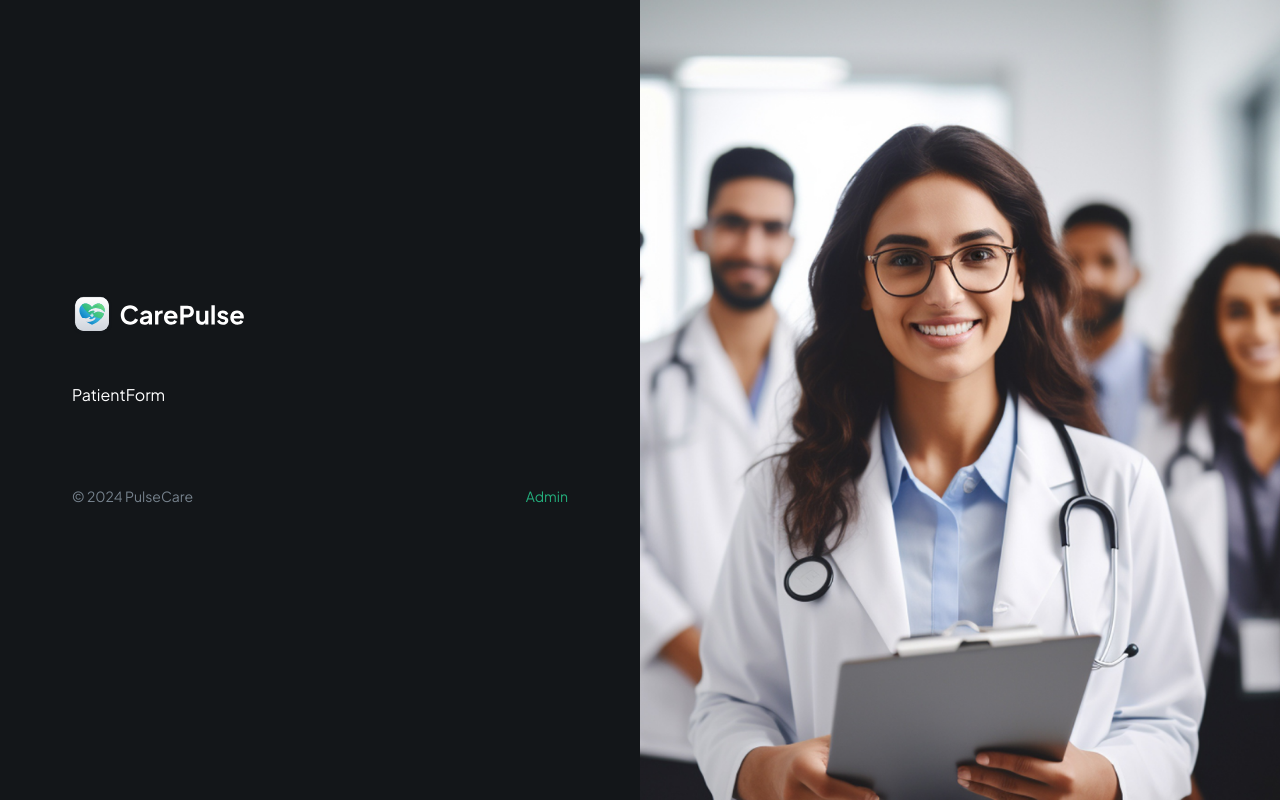
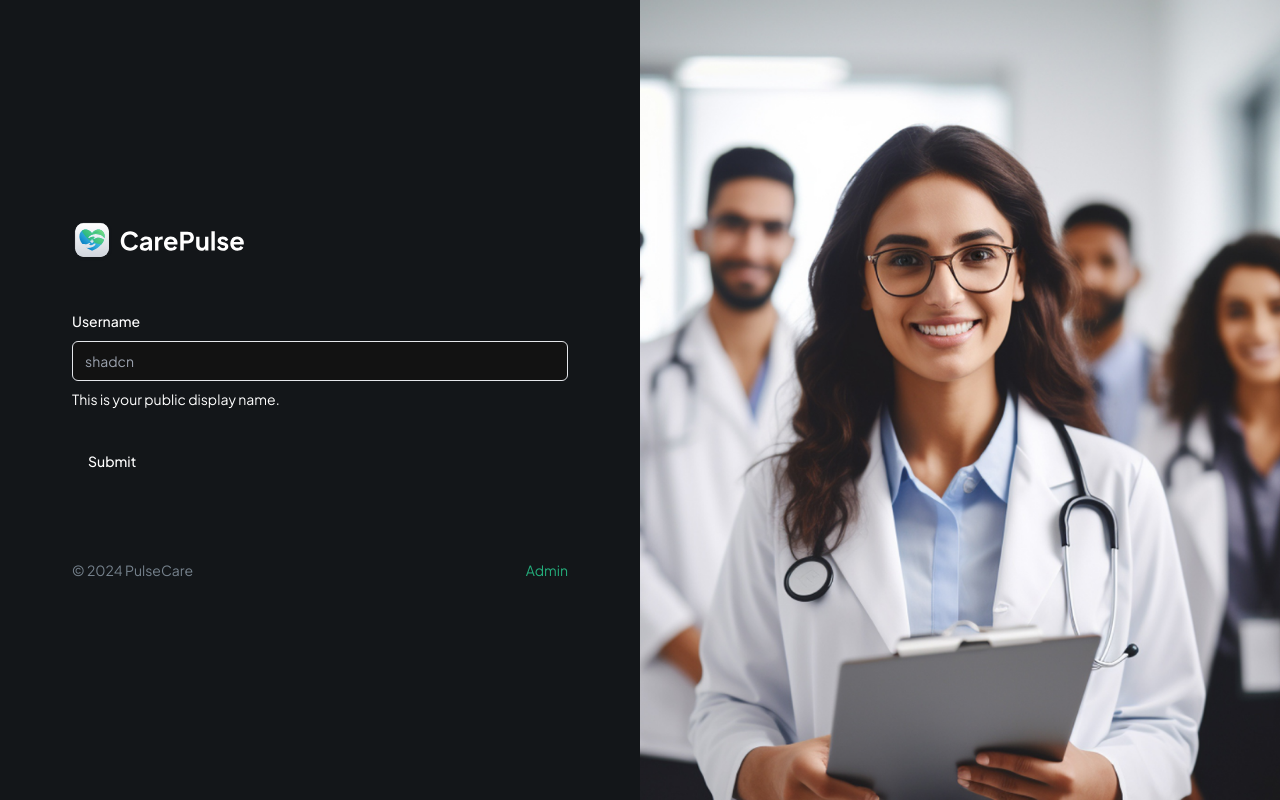
Before and after one commit to WCanirinka/pulsecare, a Next.js app: page / in a window 1280 px wide. Built offline with nearby package versions, Linux system fonts and the light colour scheme.

Commit message:
Add form

```diff
--- a/app/page.tsx
+++ b/app/page.tsx
@@ -5,6 +5,8 @@
 export default function Home() {
   return (
     <div className="flex h-screen max-h-screen">
+      {/* TODO: OTP Verification | Passkey modal */}
+
       <section className="remove-scrollbar container my-auto">
         <div className="sub-container max-w-[496px]">
           <Image
--- a/components/forms/PatientForm.tsx
+++ b/components/forms/PatientForm.tsx
@@ -1,8 +1,58 @@
-import React from 'react'
+import { zodResolver } from "@hookform/resolvers/zod"
+import { useForm } from "react-hook-form"
+import { z } from "zod"
+import { Button } from "@/components/ui/button"
+import {
+  Form,
+  FormControl,
+  FormDescription,
+  FormField,
+  FormItem,
+  FormLabel,
+  FormMessage,
+} from "@/components/ui/form"
+import { Input } from "@/components/ui/input"
 
-function PatientForm() {
+const formSchema = z.object({
+  username: z.string().min(2, {
+    message: "Username must be at least 2 characters.",
+  }),
+})
+
+const PatientForm = () => {
+  const form = useForm<z.infer<typeof formSchema>>({
+    resolver: zodResolver(formSchema),
+    defaultValues: {
+      username: "",
+    },
+  })
+
+  function onSubmit(values: z.infer<typeof formSchema>) {
+    console.log(values)
+  }
+
   return (
-    <div>PatientForm</div>
+    <Form {...form}>
+      <form onSubmit={form.handleSubmit(onSubmit)} className="space-y-8">
+        <FormField
+          control={form.control}
+          name="username"
+          render={({ field }) => (
+            <FormItem>
+              <FormLabel>Username</FormLabel>
+              <FormControl>
+                <Input placeholder="shadcn" {...field} />
+              </FormControl>
+              <FormDescription>
+                This is your public display name.
+              </FormDescription>
+              <FormMessage />
+            </FormItem>
+          )}
+        />
+        <Button type="submit">Submit</Button>
+      </form>
+    </Form>
   )
 }
 
--- /dev/null
+++ b/components/ui/form.tsx
@@ -0,0 +1,178 @@
+"use client"
+
+import * as React from "react"
+import * as LabelPrimitive from "@radix-ui/react-label"
+import { Slot } from "@radix-ui/react-slot"
+import {
+  Controller,
+  ControllerProps,
+  FieldPath,
+  FieldValues,
+  FormProvider,
+  useFormContext,
+} from "react-hook-form"
+
+import { cn } from "@/lib/utils"
+import { Label } from "@/components/ui/label"
+
+const Form = FormProvider
+
+type FormFieldContextValue<
+  TFieldValues extends FieldValues = FieldValues,
+  TName extends FieldPath<TFieldValues> = FieldPath<TFieldValues>
+> = {
+  name: TName
+}
+
+const FormFieldContext = React.createContext<FormFieldContextValue>(
+  {} as FormFieldContextValue
+)
+
+const FormField = <
+  TFieldValues extends FieldValues = FieldValues,
+  TName extends FieldPath<TFieldValues> = FieldPath<TFieldValues>
+>({
+  ...props
+}: ControllerProps<TFieldValues, TName>) => {
+  return (
+    <FormFieldContext.Provider value={{ name: props.name }}>
+      <Controller {...props} />
+    </FormFieldContext.Provider>
+  )
+}
+
+const useFormField = () => {
+  const fieldContext = React.useContext(FormFieldContext)
+  const itemContext = React.useContext(FormItemContext)
+  const { getFieldState, formState } = useFormContext()
+
+  const fieldState = getFieldState(fieldContext.name, formState)
+
+  if (!fieldContext) {
+    throw new Error("useFormField should be used within <FormField>")
+  }
+
+  const { id } = itemContext
+
+  return {
+    id,
+    name: fieldContext.name,
+    formItemId: `${id}-form-item`,
+    formDescriptionId: `${id}-form-item-description`,
+    formMessageId: `${id}-form-item-message`,
+    ...fieldState,
+  }
+}
+
+type FormItemContextValue = {
+  id: string
+}
+
+const FormItemContext = React.createContext<FormItemContextValue>(
+  {} as FormItemContextValue
+)
+
+const FormItem = React.forwardRef<
+  HTMLDivElement,
+  React.HTMLAttributes<HTMLDivElement>
+>(({ className, ...props }, ref) => {
+  const id = React.useId()
+
+  return (
+    <FormItemContext.Provider value={{ id }}>
+      <div ref={ref} className={cn("space-y-2", className)} {...props} />
+    </FormItemContext.Provider>
+  )
+})
+FormItem.displayName = "FormItem"
+
+const FormLabel = React.forwardRef<
+  React.ElementRef<typeof LabelPrimitive.Root>,
+  React.ComponentPropsWithoutRef<typeof LabelPrimitive.Root>
+>(({ className, ...props }, ref) => {
+  const { error, formItemId } = useFormField()
+
+  return (
+    <Label
+      ref={ref}
+      className={cn(error && "text-destructive", className)}
+      htmlFor={formItemId}
+      {...props}
+    />
+  )
+})
+FormLabel.displayName = "FormLabel"
+
+const FormControl = React.forwardRef<
+  React.ElementRef<typeof Slot>,
+  React.ComponentPropsWithoutRef<typeof Slot>
+>(({ ...props }, ref) => {
+  const { error, formItemId, formDescriptionId, formMessageId } = useFormField()
+
+  return (
+    <Slot
+      ref={ref}
+      id={formItemId}
+      aria-describedby={
+        !error
+          ? `${formDescriptionId}`
+          : `${formDescriptionId} ${formMessageId}`
+      }
+      aria-invalid={!!error}
+      {...props}
+    />
+  )
+})
+FormControl.displayName = "FormControl"
+
+const FormDescription = React.forwardRef<
+  HTMLParagraphElement,
+  React.HTMLAttributes<HTMLParagraphElement>
+>(({ className, ...props }, ref) => {
+  const { formDescriptionId } = useFormField()
+
+  return (
+    <p
+      ref={ref}
+      id={formDescriptionId}
+      className={cn("text-sm text-muted-foreground", className)}
+      {...props}
+    />
+  )
+})
+FormDescription.displayName = "FormDescription"
+
+const FormMessage = React.forwardRef<
+  HTMLParagraphElement,
+  React.HTMLAttributes<HTMLParagraphElement>
+>(({ className, children, ...props }, ref) => {
+  const { error, formMessageId } = useFormField()
+  const body = error ? String(error?.message) : children
+
+  if (!body) {
+    return null
+  }
+
+  return (
+    <p
+      ref={ref}
+      id={formMessageId}
+      className={cn("text-sm font-medium text-destructive", className)}
+      {...props}
+    >
+      {body}
+    </p>
+  )
+})
+FormMessage.displayName = "FormMessage"
+
+export {
+  useFormField,
+  Form,
+  FormItem,
+  FormLabel,
+  FormControl,
+  FormDescription,
+  FormMessage,
+  FormField,
+}
--- /dev/null
+++ b/components/ui/input.tsx
@@ -0,0 +1,25 @@
+import * as React from "react"
+
+import { cn } from "@/lib/utils"
+
+export interface InputProps
+  extends React.InputHTMLAttributes<HTMLInputElement> {}
+
+const Input = React.forwardRef<HTMLInputElement, InputProps>(
+  ({ className, type, ...props }, ref) => {
+    return (
+      <input
+        type={type}
+        className={cn(
+          "flex h-10 w-full rounded-md border border-input bg-background px-3 py-2 text-sm ring-offset-background file:border-0 file:bg-transparent file:text-sm file:font-medium placeholder:text-muted-foreground focus-visible:outline-none focus-visible:ring-2 focus-visible:ring-ring focus-visible:ring-offset-2 disabled:cursor-not-allowed disabled:opacity-50",
+          className
+        )}
+        ref={ref}
+        {...props}
+      />
+    )
+  }
+)
+Input.displayName = "Input"
+
+export { Input }
--- /dev/null
+++ b/components/ui/label.tsx
@@ -0,0 +1,26 @@
+"use client"
+
+import * as React from "react"
+import * as LabelPrimitive from "@radix-ui/react-label"
+import { cva, type VariantProps } from "class-variance-authority"
+
+import { cn } from "@/lib/utils"
+
+const labelVariants = cva(
+  "text-sm font-medium leading-none peer-disabled:cursor-not-allowed peer-disabled:opacity-70"
+)
+
+const Label = React.forwardRef<
+  React.ElementRef<typeof LabelPrimitive.Root>,
+  React.ComponentPropsWithoutRef<typeof LabelPrimitive.Root> &
+    VariantProps<typeof labelVariants>
+>(({ className, ...props }, ref) => (
+  <LabelPrimitive.Root
+    ref={ref}
+    className={cn(labelVariants(), className)}
+    {...props}
+  />
+))
+Label.displayName = LabelPrimitive.Root.displayName
+
+export { Label }
--- a/package.json
+++ b/package.json
@@ -9,6 +9,8 @@
     "lint": "next lint"
   },
   "dependencies": {
+    "@hookform/resolvers": "^3.9.0",
+    "@radix-ui/react-label": "^2.1.0",
     "@radix-ui/react-slot": "^1.1.0",
     "class-variance-authority": "^0.7.0",
     "clsx": "^2.1.1",
@@ -17,8 +19,10 @@
     "next-themes": "^0.3.0",
     "react": "^18",
     "react-dom": "^18",
+    "react-hook-form": "^7.52.2",
     "tailwind-merge": "^2.4.0",
-    "tailwindcss-animate": "^1.0.7"
+    "tailwindcss-animate": "^1.0.7",
+    "zod": "^3.23.8"
   },
   "devDependencies": {
     "@types/node": "^20",
```
Also changed, not shown: 1 other file (tests, documents, lock files or other folders).
